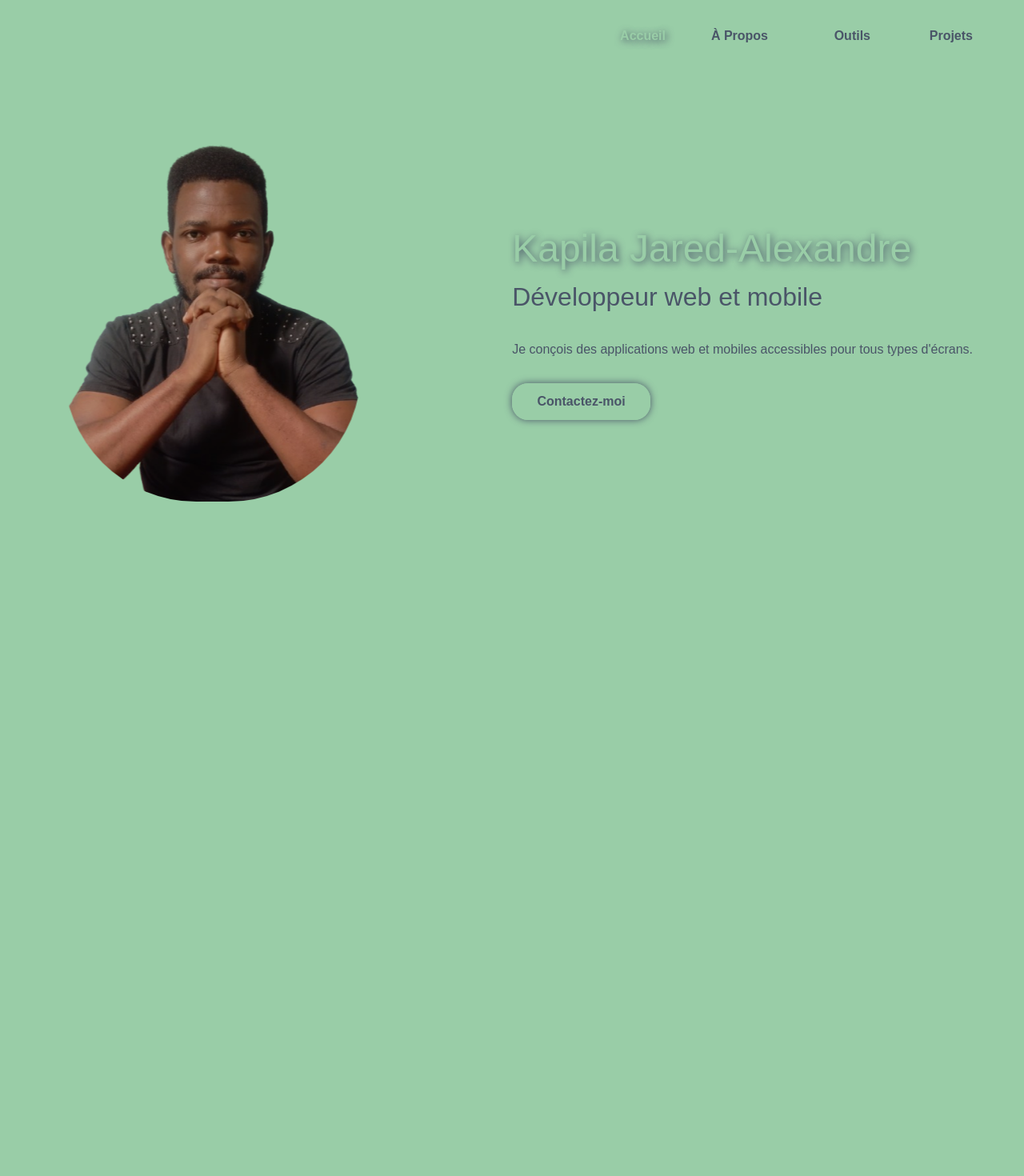
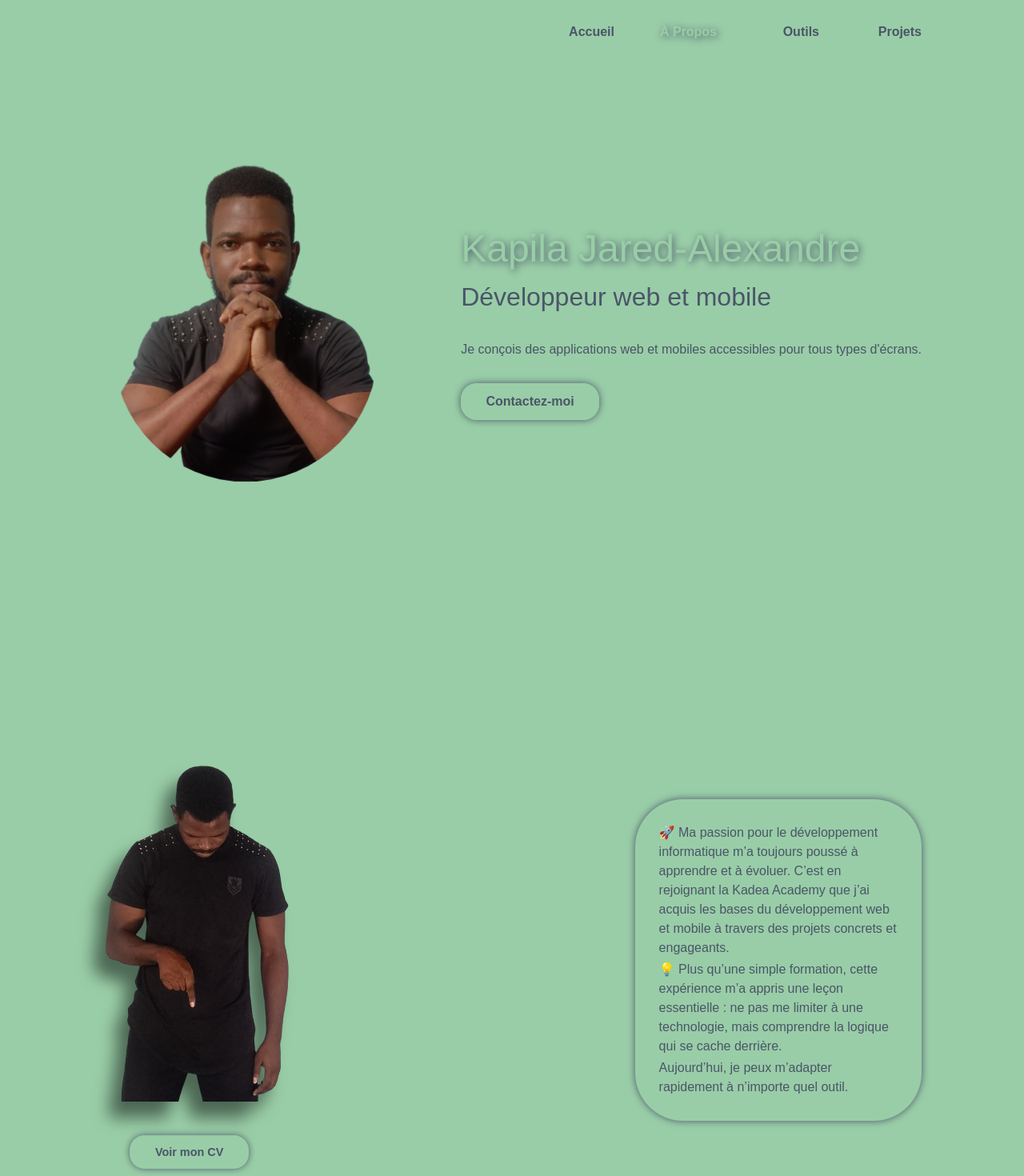
Before and after one commit to Jarax73/jarax.portfolio, a Next.js app: page / in a window 1280 px wide. Shown: the top 1470 px of the page at 80% size. Before the commit the page ends 800 px from the top, so only its background shows below. Built offline with nearby package versions, Linux system fonts and the light colour scheme.

Commit message:
set styles for about for every screen types

```diff
--- a/app/about/about.module.css
+++ b/app/about/about.module.css
@@ -2,12 +2,8 @@
   width: 100%;
   height: 100vh;
   display: flex;
-  justify-content: center;
+  justify-content: space-between;
   align-items: center;
-}
-
-.about p {
-  font-size: 3.2em;
 }
 
 .contact_container {
@@ -56,6 +52,10 @@
 .image {
   width: 100%;
   filter: drop-shadow(-15px 20px 10px rgba(0, 0, 0, 0.5));
+}
+
+.link:hover {
+  text-decoration: 2px underline;
 }
 
 .button {
@@ -130,25 +130,23 @@
 
 @media screen and (min-width: 1024px) and (max-width: 1330px) {
   .description_container {
-    width: 50%;
+    width: 35%;
     height: 100vh;
     justify-content: space-around;
-    margin-top: 70px;
   }
   .description {
     gap: 0.2em;
-    padding: 20px;
-    height: 60%;
+    padding: 30px;
+    height: auto;
   }
 }
 
 @media screen and (min-width: 768px) and (max-width: 1023px) {
   .description_container {
     width: 50%;
-    height: 100%;
   }
   .description {
-    height: 65%;
+    height: auto;
     padding: 30px;
   }
 }
@@ -156,26 +154,20 @@
 @media screen and (max-width: 767px) {
   .about {
     width: 100%;
-    height: 100vh;
+    height: auto;
+    display: flex;
     flex-direction: column-reverse;
+    padding-top: 10vh;
+    align-items: flex-start;
     justify-content: center;
-    align-items: center;
-    /* margin-top: 20%; */
-    /* margin-bottom: 50px; */
-    gap: 20px;
   }
   .description_container {
     width: 100%;
-    height: 95vh;
-    /* margin-top: 20%; */
-    /* gap: 50px; */
+    height: 80vh;
   }
   .description {
-    height: 85%;
+    height: auto;
   }
-  /* .contact_container{
-    height: auto;
-  } */
   .image {
     width: 200px;
     display: none;
--- a/app/about/components/CardCarousel.js
+++ b/app/about/components/CardCarousel.js
@@ -5,10 +5,15 @@ import { ChevronLeft, ChevronRight } from "lucide-react";
 import styles from "../about.module.css";
 import Link from "next/link";
 
+const link = (
+  <Link href={"https://kadea.academy"} className={styles.link}>
+    Kadea Academy
+  </Link>
+);
+
 const cards = [
   {
-    description:
-      "🚀 Ma passion pour le développement informatique m’a toujours poussé à apprendre et à évoluer. C’est en rejoignant la ",
+    description: `🚀 Ma passion pour le développement informatique m’a toujours poussé à apprendre et à évoluer. C’est en rejoignant la `,
     description1:
       "que j’ai acquis les bases du développement web et mobile à travers des projets concrets et engageants.",
     description2:
@@ -40,7 +45,15 @@ export default function CardCarousel() {
 
   return (
     <div className={styles.description_container}>
-      <AnimatePresence mode="wait">
+      <div className={styles.description}>
+        <p className={styles.text}>
+          {cards[index].description} {link} {cards[index].description1}
+        </p>
+        <p className={styles.text}>{cards[index].description2}</p>
+        <p className={styles.text}>{cards[index].description3}</p>
+        {/* <p className={styles.text}>{cards[index].description4}</p> */}
+      </div>
+      {/* <AnimatePresence mode="wait">
         <motion.div
           key={index}
           className={styles.description}
@@ -50,28 +63,22 @@ export default function CardCarousel() {
           transition={{ duration: 0.5 }}
         >
           <p className={styles.text}>
-            {cards[index].description}{" "}
-            {index === 0 && (
-              <Link href="https://kadea.academy/" target="_blank">
-                KADEA Academy
-              </Link>
-            )}
+            {cards[index].description} {link} {cards[index].description1}
           </p>
-          <p className={styles.text}>{cards[index].description1}</p>
           <p className={styles.text}>{cards[index].description2}</p>
           <p className={styles.text}>{cards[index].description3}</p>
           <p className={styles.text}>{cards[index].description4}</p>
         </motion.div>
-      </AnimatePresence>
+      </AnimatePresence> */}
 
-      <div className={styles.chevrons_container}>
+      {/* <div className={styles.chevrons_container}>
         <button className={styles.chevrons} onClick={prevCard}>
           <ChevronLeft size={30} />
         </button>
         <button className={styles.chevrons} onClick={nextCard}>
           <ChevronRight size={30} />
         </button>
-      </div>
+      </div> */}
     </div>
   );
 }
--- a/app/about/page.js
+++ b/app/about/page.js
@@ -5,11 +5,40 @@ import styles from "./about.module.css";
 import Image from "next/image";
 import CardCarousel from "./components/CardCarousel";
 
-export default function Page() {
+export default function About() {
   const prompt = () => alert("Working on it...");
   return (
-    <div className={styles.about}>
-      <p>Working on it...</p>
-    </div>
+    <section
+      style={{
+        display: "flex",
+        justifyContent: "center",
+        alignItems: "center",
+        height: "100vh",
+      }}
+      id="about"
+    >
+      <div className={styles.about}>
+        <div className={styles.contact_container}>
+          <div className={styles.image_container}>
+            <Image
+              src="/images/contact.png"
+              alt="contact"
+              width={400}
+              className={styles.image}
+              height={550}
+            />
+            <span className={styles.tooltiptext}>
+              📩 Envie d’échanger sur le développement, un projet ou
+              l’innovation ?
+            </span>
+          </div>
+          <button className={styles.button} onClick={prompt}>
+            Voir mon CV
+          </button>
+        </div>
+
+        <CardCarousel />
+      </div>
+    </section>
   );
 }
--- a/app/globals.css
+++ b/app/globals.css
@@ -12,10 +12,21 @@
   color: var(--background);
 }
 
+::-webkit-scrollbar {
+  display: none;
+}
+
 * {
   margin: 0;
   padding: 0;
   box-sizing: border-box;
+  scrollbar-width: none;
+}
+
+html {
+  scroll-behavior: smooth;
+  scrollbar-width: thin;
+  scrollbar-color: var(--background) var(--foreground);
 }
 
 body {
@@ -25,14 +36,20 @@ body {
   height: 100vh;
 }
 
+header {
+  width: 100vw;
+  height: 10%;
+  background-color: var(--background);
+  position: fixed;
+  display: flex;
+  justify-content: flex-end;
+}
+
 .large_screen {
-  position: absolute;
-  top: 20px;
-  right: 15%;
-  width: 20%;
-  height: 50px;
+  height: 100%;
+  width: 35%;
+  margin-right: 15%;
   display: flex;
-  justify-content: center;
   align-items: center;
 }
 li {
@@ -53,9 +70,9 @@ li {
 .active {
   display: flex;
   justify-content: flex-end;
+  align-items: center;
   width: 100%;
   height: 100%;
-  align-items: center;
   color: var(--background);
   font-weight: bold;
   text-shadow: 2px 2px 10px var(--foreground);
@@ -65,6 +82,7 @@ main {
   padding-left: 15%;
   padding-right: 15%;
   display: flex;
+  flex-direction: column;
   justify-content: space-between;
   align-items: center;
 }
@@ -79,12 +97,12 @@ main {
 
 @media screen and (min-width: 1024px) and (max-width: 1330px) {
   main {
-    padding-left: 5%;
-    padding-right: 5%;
+    padding-left: 10%;
+    padding-right: 10%;
   }
   .large_screen {
+    margin-right: 10%;
     width: 40%;
-    right: 5%;
   }
 }
 
@@ -95,7 +113,7 @@ main {
   }
   .large_screen {
     width: 50%;
-    right: 2%;
+    margin-right: 2%;
   }
 }
 
@@ -103,6 +121,12 @@ main {
   main {
     padding-left: 2%;
     padding-right: 2%;
+  }
+  header {
+    width: 10%;
+    background: none;
+    right: 0;
+    padding: 5% 1%;
   }
   .large_screen {
     display: none;
@@ -112,7 +136,7 @@ main {
     top: 0;
     right: 0;
     width: 100%;
-    height: auto;
+    height: 20vh;
     background-color: var(--background);
     color: var(--background);
     display: flex;
@@ -120,11 +144,11 @@ main {
     align-items: flex-end;
     z-index: 1;
   }
-  .burger {
+  /* .burger {
     position: absolute;
     right: 0;
     padding: 5% 1%;
-  }
+  } */
   .z {
     z-index: 1;
   }
--- a/app/home.module.css
+++ b/app/home.module.css
@@ -14,6 +14,7 @@
   filter: drop-shadow(0px 20px 14px rgba(0, 0, 0, 0.5));
   animation: 0.7s zoominout infinite alternate;
   filter: brightness(80%);
+  z-index: -1;
 }
 
 .description {
--- a/app/page.js
+++ b/app/page.js
@@ -1,11 +1,16 @@
 "use client";
 import Image from "next/image";
 import styles from "./home.module.css";
+import About from "./about/page";
+import { useEffect } from "react";
 
 export default function Home() {
   const prompt = () => alert("Working on it...");
+  console.log("here", window.location.hash);
+
   return (
-    <div className={styles.homepage}>
+    <>
+      <section className={styles.homepage} id="home">
         <Image
           className={styles.home_image}
           src="/images/home.png"
@@ -20,13 +25,15 @@ export default function Home() {
             <h2>Développeur web et mobile</h2>
           </div>
           <p>
-          Je conçois des applications web et mobiles accessibles pour tous types
-          d'écrans.
+            Je conçois des applications web et mobiles accessibles pour tous
+            types d'écrans.
           </p>
           <button className={styles.button} onClick={prompt}>
             Contactez-moi
           </button>
         </div>
-    </div>
+      </section>
+      <About />
+    </>
   );
 }
--- a/app/ui/nav_link.js
+++ b/app/ui/nav_link.js
@@ -9,22 +9,66 @@ import { motion } from "framer-motion";
 export default function Links() {
   const pathname = usePathname();
   const [isOpen, setIsOpen] = useState(false);
+  const [identifier, setIdentifier] = useState(null);
 
   useEffect(() => {
+    if (typeof window !== "undefined" && window.location.hash) {
+      const id = window.location.hash.substring(1);
+      setIdentifier(id);
+      // const element = document.getElementById(id);
+      console.log("id", id);
+      // if (element) {
+      //   element.scrollIntoView({ behavior: "smooth" });
+      // }
+    }
+    console.log("nav", pathname);
+  }, [pathname]);
+
+  useEffect(() => {
+    const handleScroll = () => {
+      const sections = document.querySelectorAll("section");
+      let currentSection = "";
+      sections.forEach((section) => {
+        const rect = section.getBoundingClientRect();
+        if (
+          rect.top <= window.innerHeight / 2 &&
+          rect.bottom >= window.innerHeight / 2
+        ) {
+          currentSection = section.id;
+        }
+      });
+      setIdentifier(currentSection);
+    };
+    window.addEventListener("scroll", handleScroll);
+    handleScroll();
+
+    return () => {
+      window.removeEventListener("scroll", handleScroll);
+    };
+  }, []);
+
+  useEffect(() => {
+    console.log("ident", identifier);
     setIsOpen(false);
-  }, [pathname]);
+  }, [identifier]);
+
   return (
     <header>
       <ul className="large_screen">
         <li>
-          <Link href="/" className={pathname === "/" ? "active" : "link"}>
+          <Link
+            href="#home"
+            className={identifier === "home" ? "active" : "link"}
+            // scroll={false}
+          >
             Accueil
           </Link>
         </li>
         <li>
           <Link
-            href="about"
-            className={pathname === "/about" ? "active" : "link"}
+            href="#about"
+            className={identifier === "about" ? "active" : "link"}
+            // scroll={false}
           >
             À Propos
           </Link>
@@ -32,7 +76,8 @@ export default function Links() {
         <li>
           <Link
             href="tools"
-            className={pathname === "/tools" ? "active" : "link"}
+            className={identifier === "/tools" ? "active" : "link"}
+            // scroll={false}
           >
             Outils
           </Link>
@@ -40,7 +85,8 @@ export default function Links() {
         <li>
           <Link
             href="projects"
-            className={pathname === "/projects" ? "active" : "link"}
+            className={identifier === "/projects" ? "active" : "link"}
+            // scroll={false}
           >
             Projets
           </Link>
@@ -63,14 +109,17 @@ export default function Links() {
           >
             <ul>
               <li>
-                <Link href="/" className={pathname === "/" ? "active" : "link"}>
+                <Link
+                  href="#home"
+                  className={identifier === "home" ? "active" : "link"}
+                >
                   Accueil
                 </Link>
               </li>
               <li>
                 <Link
-                  href="about"
-                  className={pathname === "/about" ? "active" : "link"}
+                  href="#about"
+                  className={identifier === "about" ? "active" : "link"}
                 >
                   À Propos
                 </Link>
@@ -78,7 +127,7 @@ export default function Links() {
               <li>
                 <Link
                   href="tools"
-                  className={pathname === "/tools" ? "active" : "link"}
+                  className={identifier === "/tools" ? "active" : "link"}
                 >
                   Outils
                 </Link>
@@ -86,7 +135,7 @@ export default function Links() {
               <li>
                 <Link
                   href="projects"
-                  className={pathname === "/projects" ? "active" : "link"}
+                  className={identifier === "/projects" ? "active" : "link"}
                 >
                   Projets
                 </Link>
```
Lines whose indentation alone changed are shown as unchanged.
